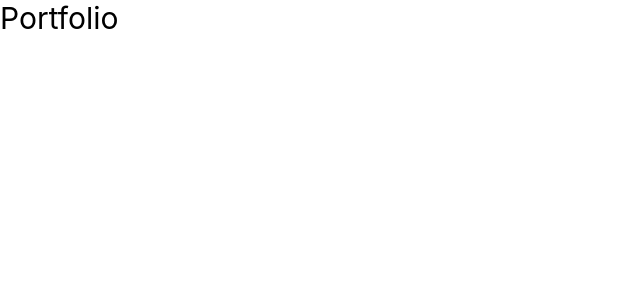
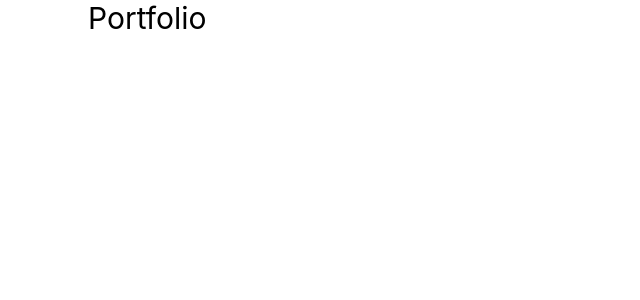
Before and after one commit to md-sazzadul/portfolio, a React (Vite) app: page / in a window 1280 px wide. Shown: the top 300 px of the page, without its empty margins (0-640 px from the left). Built offline with nearby package versions, Linux system fonts and the light colour scheme.

Commit message:
create base layout

```diff
--- /dev/null
+++ b/src/layouts/MainLayout.tsx
@@ -0,0 +1,11 @@
+import type { ReactNode } from "react";
+
+type Props = {
+  children: ReactNode;
+};
+
+const MainLayout = ({ children }: Props) => {
+  return <div className="max-w-6xl mx-auto px-6">{children}</div>;
+};
+
+export default MainLayout;
--- a/src/pages/Home.tsx
+++ b/src/pages/Home.tsx
@@ -1,8 +1,10 @@
+import MainLayout from "../layouts/MainLayout";
+
 const Home = () => {
   return (
-    <main>
+    <MainLayout>
       <h1 className="text-3xl">Portfolio</h1>
-    </main>
+    </MainLayout>
   );
 };
 
```
